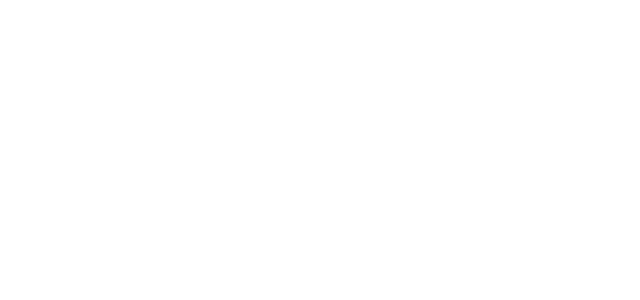
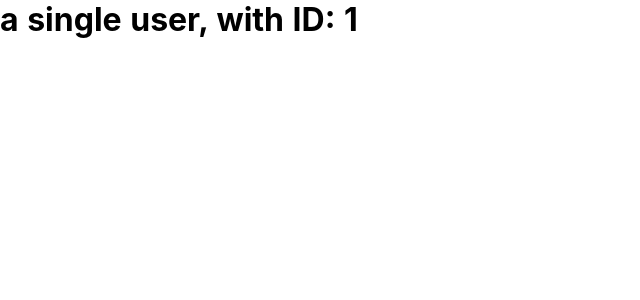
Before and after one commit to lucaspineda/nuxt-js-course, a Nuxt app in the folder first-nuxt-app/: page /users/1 in a window 1280 px wide. Before the commit this address had no page. Shown: the top 300 px of the page, without its empty margins (0-640 px from the left). Built offline with nearby package versions, Linux system fonts and the light colour scheme.

Commit message:
dynamic routing

```diff
--- /dev/null
+++ b/first-nuxt-app/pages/users/_id/index.vue
@@ -0,0 +1,13 @@
+<template>
+  <h1>a single user, with ID: {{ $route.params.id }}</h1>
+</template>
+
+<script>
+export default {
+
+}
+</script>
+
+<style>
+
+</style>
```
Also changed, not shown: first-nuxt-app/pages/users/index.vue (renamed from first-nuxt-app/pages/users.vue), 1 other file (tests, documents, lock files or other folders).
